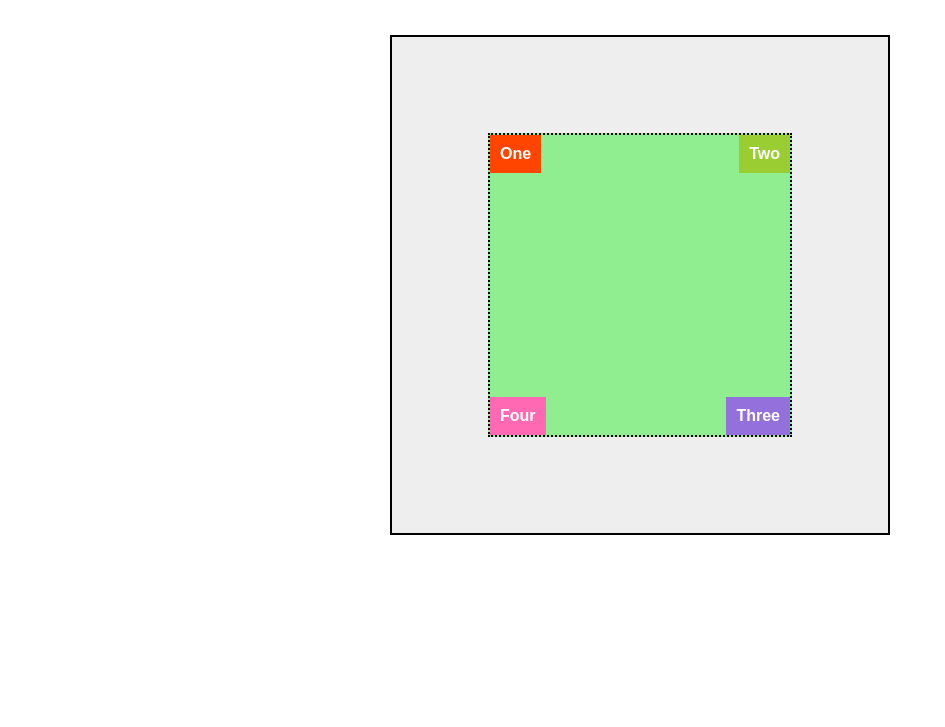
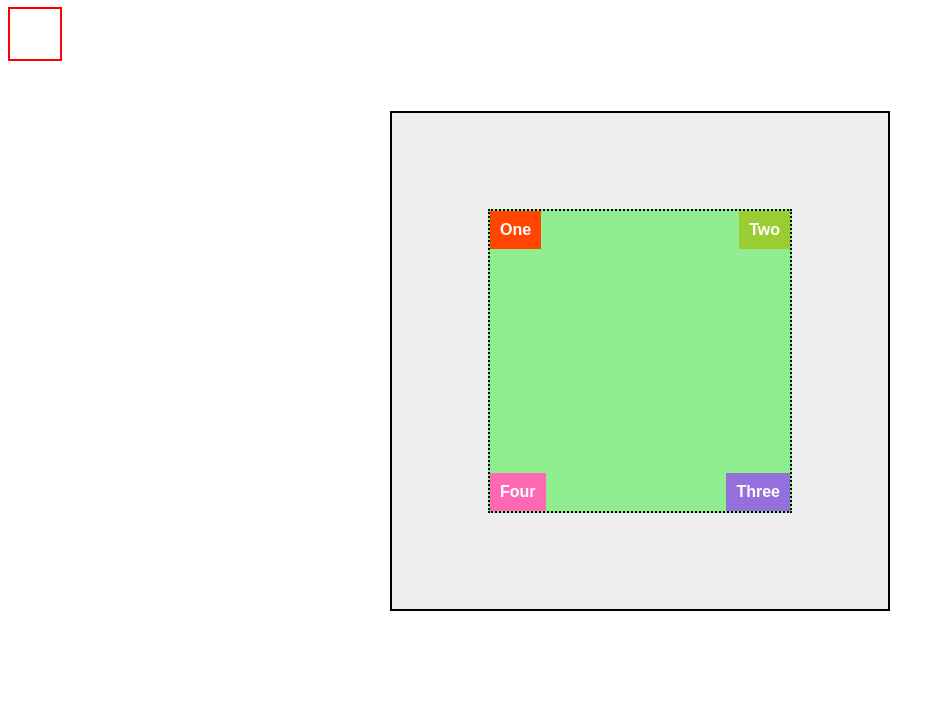
Before and after one commit to chirag-thanki/My_Web_Development_Practice, a plain HTML site: page CSS/10Display/05Align_Position_Concept.html in a window 1280 px wide. Shown: the part 73-800 px from the top of the page, without its empty margins (0-945 px from the left). Drawn offline with Linux system fonts and the light colour scheme.

Commit message:
Update 05Align_Position_Concept.html

```diff
--- a/CSS/10Display/05Align_Position_Concept.html
+++ b/CSS/10Display/05Align_Position_Concept.html
@@ -87,11 +87,18 @@
             /* margin: 0 auto; */
             position: relative;
         }
+        .movable-box{
+            width: 50px;
+            height: 50px;
+            border: 2px solid red;
+            background-color: ;
+        }
     </style>
 </head>
 
 <body>
     <h1>CSS: Align & Position Concept</h1>
+    <div class="movable-box"></div>
     <div class="container">
 
         <div class="square">
```
